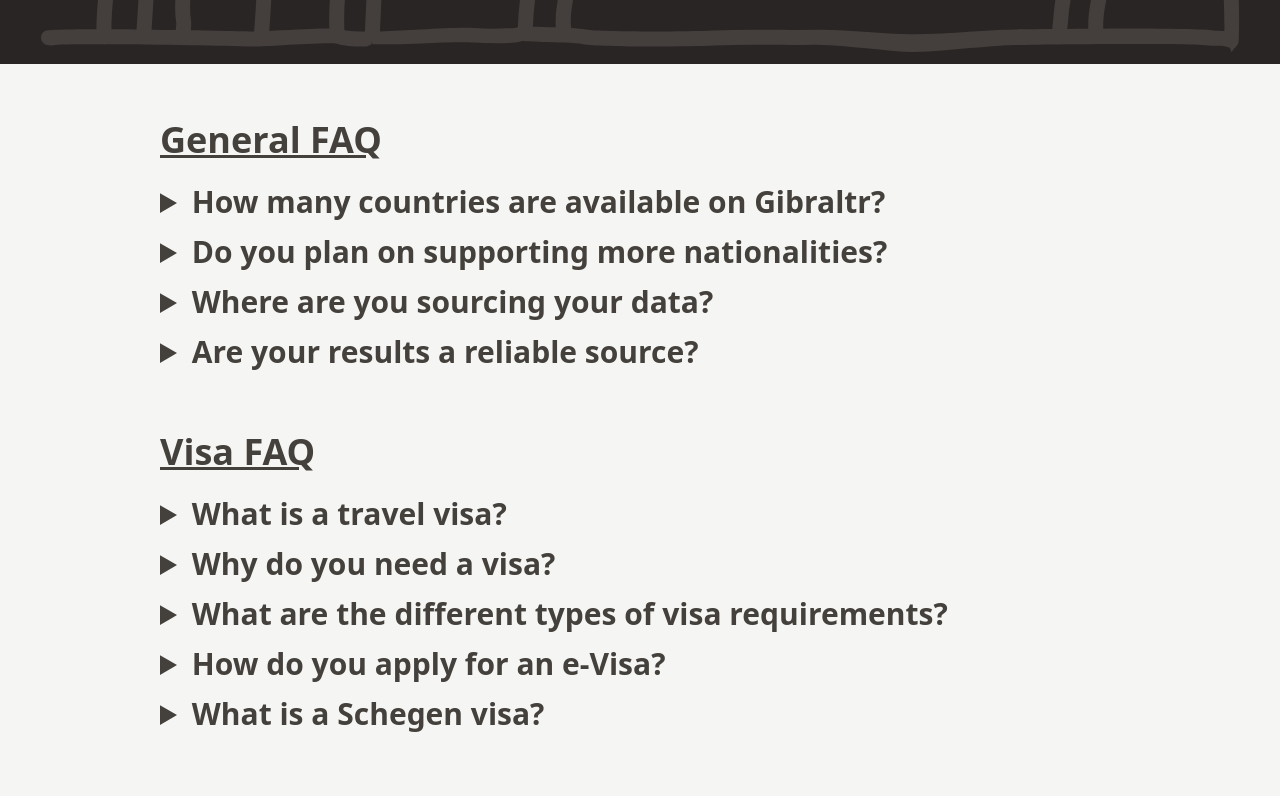
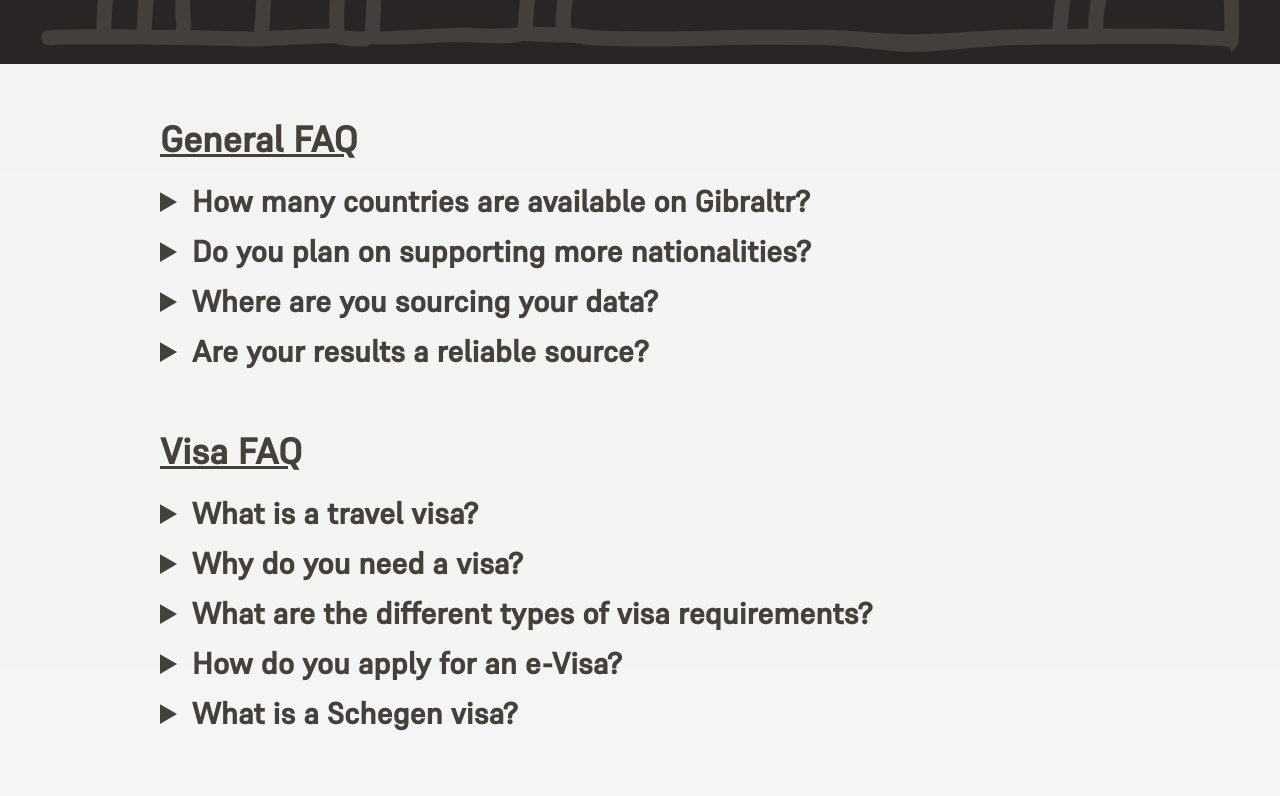
Before and after one commit to tachorzy/Gibraltr, a Next.js app: page /faq in a window 1280 px wide. Shown: the part 400-1196 px from the top of the page. Built offline with nearby package versions, Linux system fonts and the light colour scheme.

Commit message:
Adjusted background color on faq.jsx and changed font

```diff
--- a/pages/about.jsx
+++ b/pages/about.jsx
@@ -3,22 +3,11 @@ import NavBar from '../components/NavBar.jsx'
 import Footer from '../components/Footer.jsx'
 import InfoCardTray from '../components/about/InfoCardTray.jsx'
 import AboutUsCredits from '../components/about/AboutUsCredits.jsx'
-import { Roboto, Rubik } from '@next/font/google'
 import localFont from '@next/font/local'
-
-const roboto = Roboto({
-  subsets: ['latin'],
-  weight: '400'
-})
 
 const supremeMedium = localFont({
   src: '../fonts/Supreme-Medium.otf',
   weight: '200'
-})
-
-const rubik = Rubik({
-  subsets: ['latin'],
-  weight: '400'
 })
 
 export default function AboutUs() {
--- a/pages/faq.jsx
+++ b/pages/faq.jsx
@@ -23,7 +23,7 @@ export default function Home() {
         <link rel="icon" href="/Gibraltar-solid.svg" />
       </Head>
 
-      <main className={"bg-stone-100"}>
+      <main className={"bg-stone-100 bg-opacity-90"}>
           <div className={"sticky"}>
             <NavBar></NavBar>
           </div>
@@ -32,7 +32,7 @@ export default function Home() {
             <h1 className={"text-stone-200 text-7xl md:pl-32 pl-10 pt-48 md:pt-56"}>Frequently Asked Questions</h1>
           </div>
 
-          <div className={"flex-col gap-y-4 mt-14 mb-20"}>
+          <div className={supremeMedium.className + " flex-col gap-y-4 mt-14 mb-20"}>
             <section className={"mb-3.5"}>
                 <h2 className={"text-stone-700 text-4xl mt-12 md:pl-40 pl-10  mb-6 font-semibold underline"}>General FAQ</h2>
                 <GeneralFAQ></GeneralFAQ>
```
